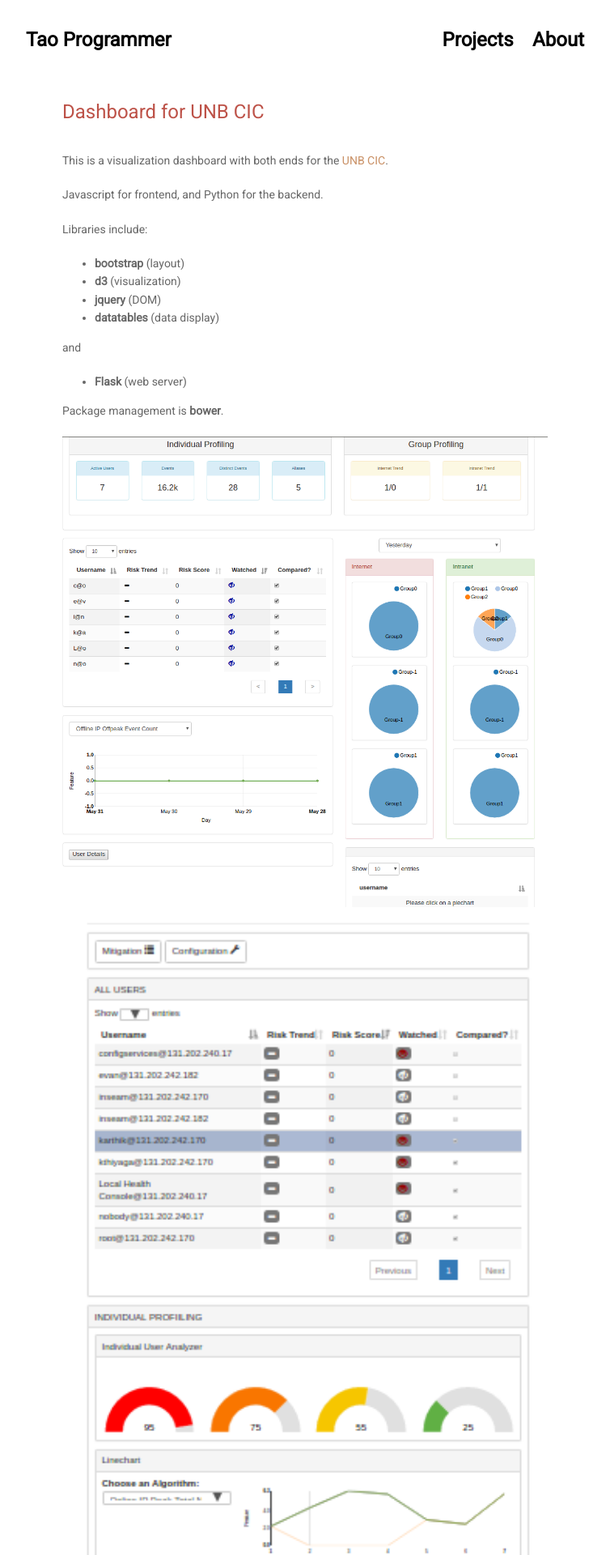
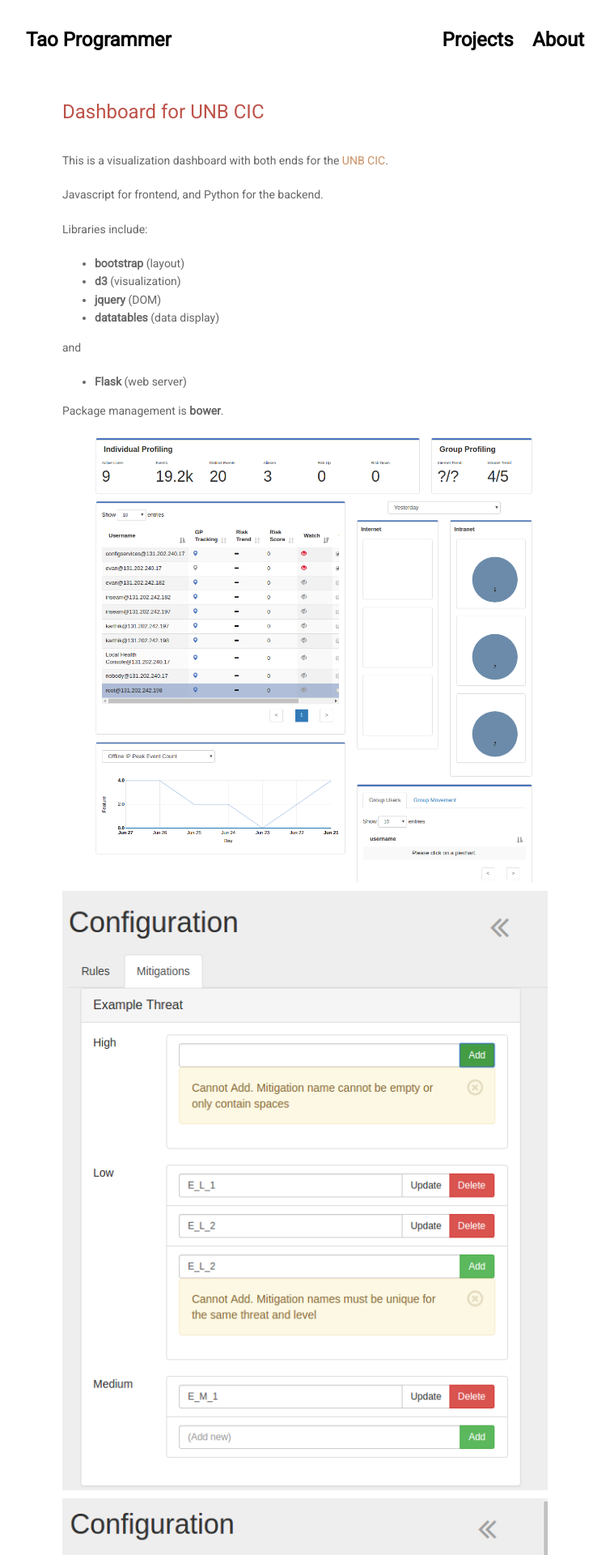
Before and after one commit to taoprogrammer/taoprogrammer.github.io, a Jekyll site: the page built from projects/proj-1.md, in a window 1280 px wide. Shown: the top 1920 px of the page at 81% size, without its empty margins (263-1017 px from the left). Built offline with Jekyll 4.4.1, drawn with Linux system fonts in a browser that asks for light colours; nearby versions of some CDN libraries.

Commit message:
use new screenshots

```diff
--- a/projects/proj-1.md
+++ b/projects/proj-1.md
@@ -17,5 +17,6 @@ and
 
 Package management is **bower**.
 
-{% include image.html image="projects/proj-1/dashboard_20170602.png" %}
-{% include image.html image="projects/proj-1/Dashboard_20170510.png" %}
+{% include image.html image="projects/proj-1/Dashboard_2017-06-28.png" %}
+{% include image.html image="projects/proj-1/Configuration_Mitigation_warning_20170804.png" %}
+{% include image.html image="projects/proj-1/Configuration_20170726.png" %}
```
